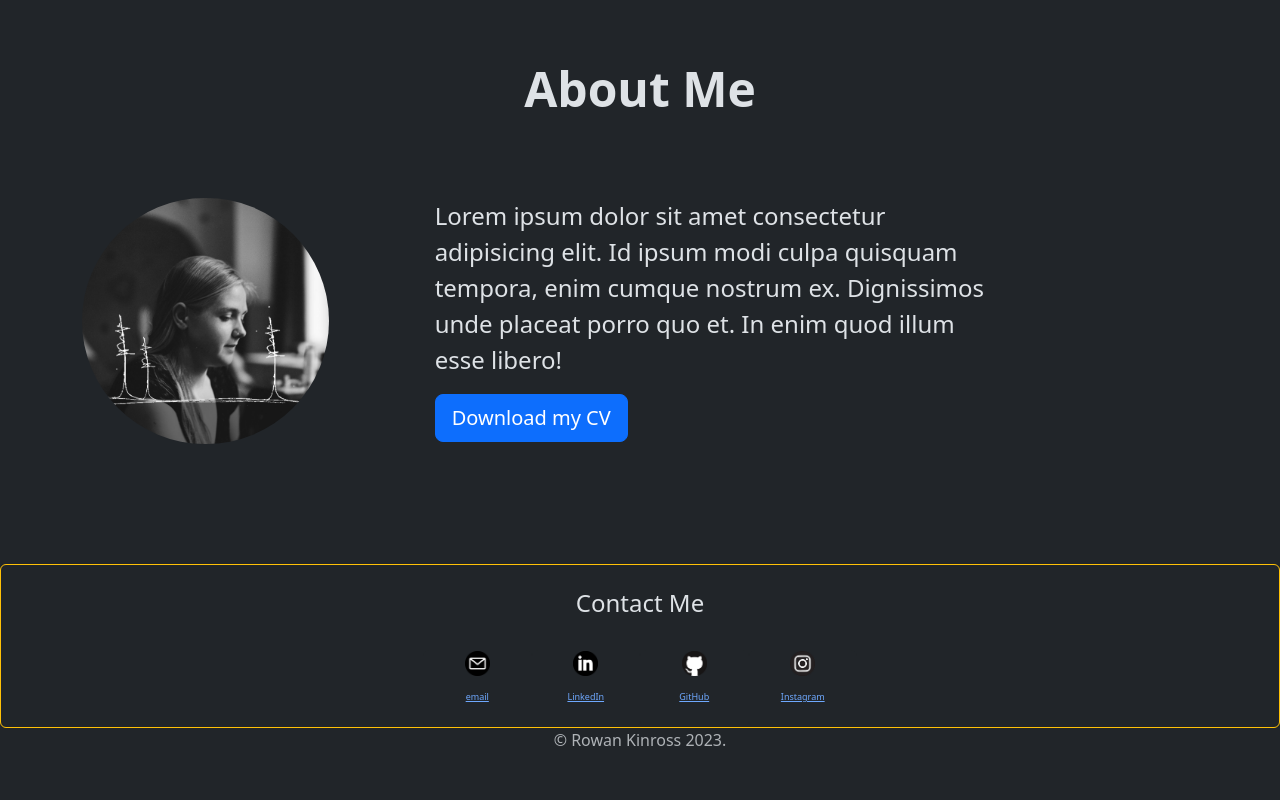
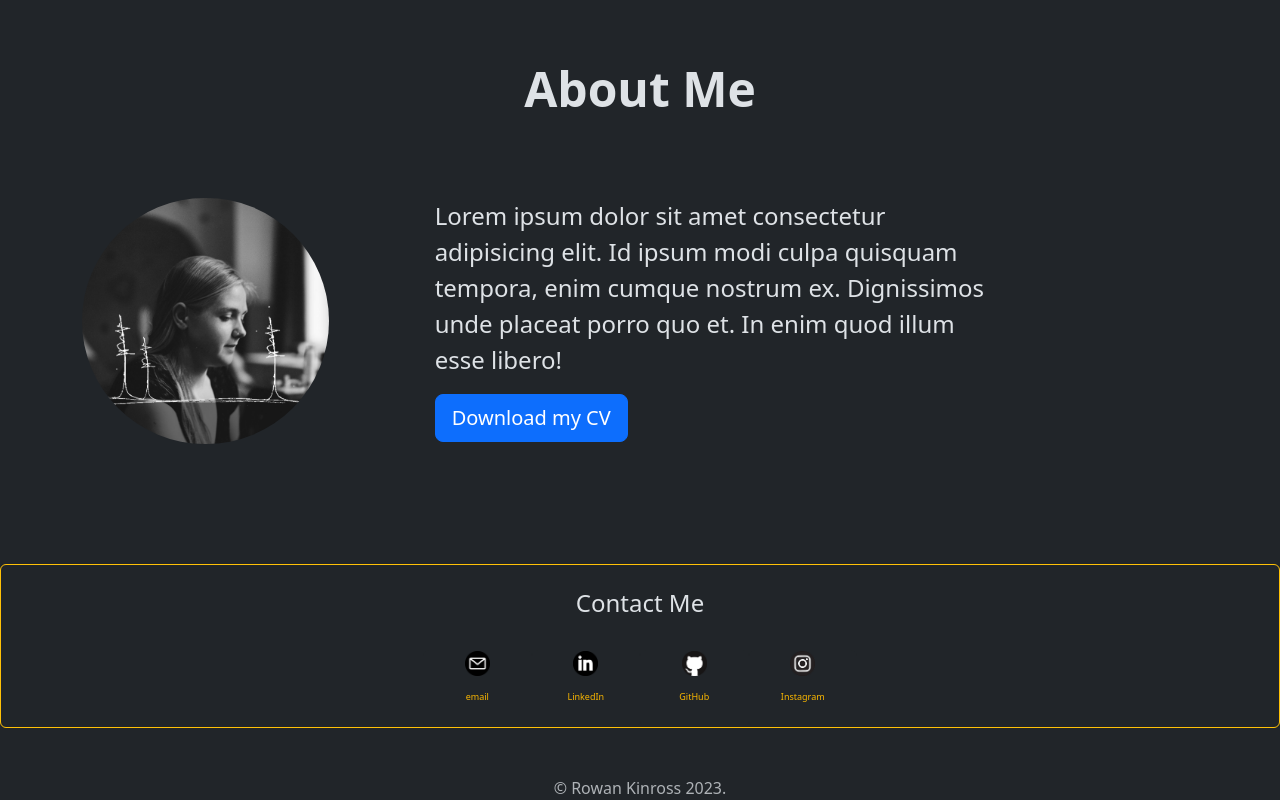
Before and after one commit to RowanKinross/bootstrap-portfolio, a plain HTML site: page index.html in a window 1280 px wide. Shown: the part 1994-2794 px from the top of the page. Before the commit the page ends 2746 px from the top, so only its background shows below. Drawn offline with nearby package versions, Linux system fonts and the light colour scheme.

Commit message:
web-dev-cv-pdf-added-no-styling-on-contact-me-text

```diff
--- a/css/style.css
+++ b/css/style.css
@@ -36,6 +36,10 @@
   width: 40%;
 }
 
+a {
+  color: var(--orange);
+  text-decoration: none;
+}
 
 /*work Grid */
 #workGrid {
--- a/index.html
+++ b/index.html
@@ -289,7 +289,7 @@
 
   </div>
     <!-- copyright -->
-    <div class="card-footer text-muted text-center">
+    <div class="card-footer text-muted text-center pt-5">
       &copy; Rowan Kinross 2023.
     </div>
 </footer>
```
Also changed, not shown: 1 other file.
